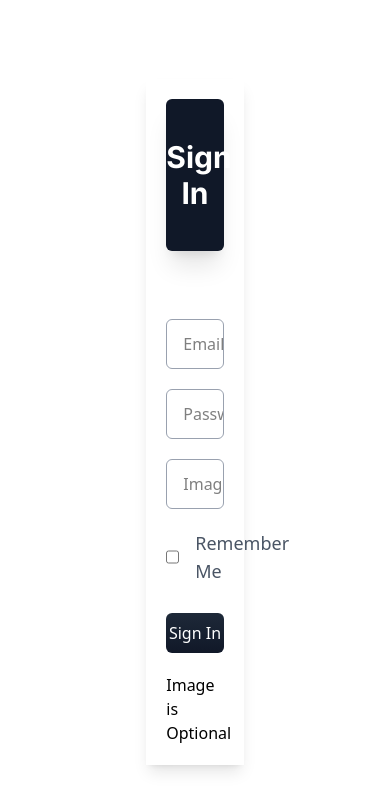
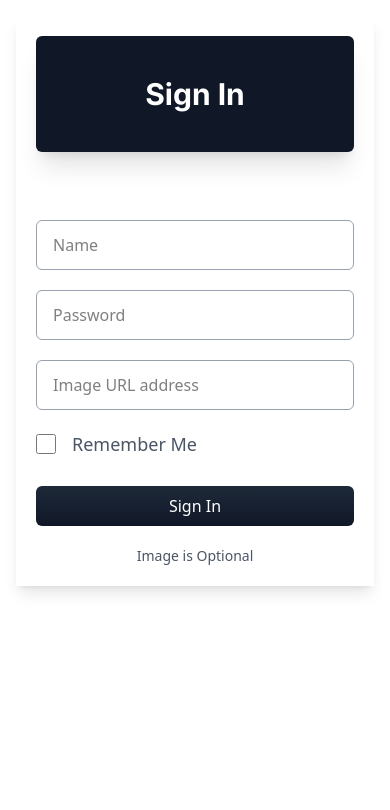
Before and after one commit to Altamash-Khan-2812/e-commerce, a React (Vite) app: page / in a window 390 px wide. Shown: the top 810 px of the page. Built offline with nearby package versions, Linux system fonts and the light colour scheme.

Commit message:
Made form responsive and added password validation with warning

```diff
--- a/src/Components/Login/Login.jsx
+++ b/src/Components/Login/Login.jsx
@@ -1,19 +1,12 @@
-import {
-  Card,
-  CardHeader,
-  CardBody,
-  CardFooter,
-  Typography,
-  Input,
-  Checkbox,
-  Button,
-} from "@material-tailwind/react";
 import { useState } from "react";
 import { useDispatch } from "react-redux";
 import { login } from "../../features/slices/authSlice";
+import { FaEye } from "react-icons/fa";
+import { FaRegEyeSlash } from "react-icons/fa";
 
 const Login = () => {
   const dispatch = useDispatch();
+  const [showPassword, setShowPassword] = useState(false);
 
   const initialState = {
     name: "",
@@ -22,48 +15,112 @@ const Login = () => {
   };
 
   const [values, setValues] = useState(initialState);
-
-  function onChange(e) {
+  const onChange = (e) => {
     const { name, value } = e.target;
     setValues({ ...values, [name]: value });
-  }
+    if (name === "password" && passwordError) {
+      setPasswordError("");
+    }
+  };
+  const [passwordError, setPasswordError] = useState("");
+
+  const handleFormSubmit = (e) => {
+    e.preventDefault();
+
+    if (values.password.length > 0) {
+      if (values.password.length < 4) {
+        setPasswordError("Password must be least 4 char");
+        return;
+      } else if (values.password.length > 10) {
+        setPasswordError("Password must be less than 10 char");
+        return;
+      } else if (!/[0-9]/.test(values.password)) {
+        setPasswordError("Password should contain one num");
+        return;
+      } else if (!/[!@#$%^&*]/.test(values.password)) {
+        setPasswordError("Password must have  one special char (!@#$%^&*)");
+        return;
+      }
+    }
+
+    setPasswordError(""); // Clear error if all checks pass
+    dispatch(login(values));
+  };
 
   return (
-    <div className="h-[100vh] flex items-center justify-center">
+    <div className="flex items-center justify-center p-4">
       <form
-        className="shadow-lg p-5 w-[25%] flex flex-col gap-5"
-        onSubmit={(e) => {
-          e.preventDefault();
-          dispatch(login(values));
-        }}
+        className="shadow-lg p-5 flex flex-col gap-5 w-full max-w-md"
+        aria-label="Login Form"
+        onSubmit={handleFormSubmit}
       >
         <h1 className="bg-gray-900 text-white text-center py-10 rounded-md text-3xl font-bold font-[inter] mb-12 shadow-xl">
           Sign In
         </h1>
         <div>
+          <label htmlFor="name" className="sr-only">
+            Name
+          </label>
           <input
+            id="name"
             type="text"
             name="name"
             autoComplete="off"
-            placeholder="Email"
+            placeholder="Name"
             value={values.name}
             onChange={onChange}
+            aria-label="username"
             className="outline-none pl-4 py-3 border-1 border-gray-400 focus:border-gray-800 focus:border-2 rounded-md w-full"
           />
         </div>
-        <div>
+
+        <div className="flex items-center relative">
+          <label htmlFor="password" className="sr-only">
+            Password
+          </label>
           <input
-            type="password"
+            type={`${showPassword ? "text" : "password"}`}
             placeholder="Password"
             name="password"
+            id="password"
+            aria-label="password"
             autoComplete="off"
             value={values.password}
             onChange={onChange}
             className="outline-none pl-4 py-3 border-1 border-gray-400 focus:border-gray-800 focus:border-2 rounded-md w-full"
           />
+          {values.password.length > 0 && (
+            <>
+              <FaEye
+                className={`w-6 h-5 absolute right-4 cursor-pointer ${
+                  !showPassword ? "block" : "hidden"
+                }`}
+                onClick={() => setShowPassword(!showPassword)}
+                role="button"
+              />
+              <FaRegEyeSlash
+                className={`w-6 h-5 absolute right-4 cursor-pointer ${
+                  showPassword ? "block" : "hidden"
+                }`}
+                onClick={() => setShowPassword(!showPassword)}
+                role="button"
+              />
+            </>
+          )}
+          {passwordError && (
+            <p className="text-red-500 absolute bottom-0 left-1/2 -translate-x-1/2 whitespace-nowrap">
+              {passwordError}
+            </p>
+          )}
         </div>
+
         <div>
+          <label htmlFor="image" className="sr-only">
+            Image URL
+          </label>
           <input
+            id="image"
+            aria-label="Image URL address"
             type="text"
             placeholder="Image URL address"
             name="image"
@@ -73,18 +130,26 @@ const Login = () => {
             className="outline-none pl-4 py-3 border-1 border-gray-400 focus:border-gray-800 focus:border-2 rounded-md w-full"
           />
         </div>
+
         <div className="flex items-center gap-4 mb-2">
           <input
             type="checkbox"
             className="cursor-pointer w-5 h-5 rounded-xl"
+            aria-label="Remember Me"
           />
-          <p className="text-lg text-gray-600">Remember Me</p>
+          <label htmlFor="rememberMe" className="text-lg text-gray-600">
+            Remember Me
+          </label>
         </div>
-        <button className="bg-gradient-to-b from-gray-800 to-gray-900 text-white w-full py-2 rounded-md cursor-pointer hover:bg-black">
+
+        <button
+          aria-label="Sign In"
+          className="bg-gradient-to-b from-gray-800 to-gray-900 text-white w-full py-2 rounded-md cursor-pointer hover:bg-black"
+        >
           Sign In
         </button>
 
-        <p>Image is Optional</p>
+        <p className="text-sm text-center text-gray-600">Image is Optional</p>
       </form>
     </div>
   );
--- a/src/Components/Navbar/Navbar.jsx
+++ b/src/Components/Navbar/Navbar.jsx
@@ -32,7 +32,7 @@ const Navbar = () => {
           <img className="h-28 w-full" src={logo} alt="store" />
         </div>
         <div className="flex flex-row items-center gap-4">
-          <button className=" font-[inter] text-base font-medium tracking-normal leading-none text-center mr-4">
+          <button className=" font-[inter] text-base font-medium tracking-normal leading-none text-center mr-4 cursor-pointer" onClick={() => dispatch(logout())}>
             Logout
           </button>
           <div className="flex flex-row items-center gap-0.5">
@@ -66,12 +66,10 @@ const Navbar = () => {
                 className="mr-2 h-8 w-8 rounded-full"
               ></Avatar>
             )}
-            <div onClick={() => dispatch(logout())}>
-              <Tooltip content="Sign Out" placement="bottom" className="p-1">
-                <p className="font-[inter] text-sm font-medium tracking-normal leading-none">
-                  Hi {name.charAt(0).toUpperCase() + name.slice(1)}
-                </p>
-              </Tooltip>
+            <div>
+              <p className="font-[inter] text-sm font-medium tracking-normal leading-none">
+                Hi {name.charAt(0).toUpperCase() + name.slice(1)}
+              </p>
             </div>
           </div>
         </div>
--- a/src/features/slices/authSlice.jsx
+++ b/src/features/slices/authSlice.jsx
@@ -35,7 +35,7 @@ export const authSlice = createSlice({
         image: "",
         authUser: false,
       };
-      sessionStorage.clear();
+      localStorage.clear();
     },
   },
 });
```
